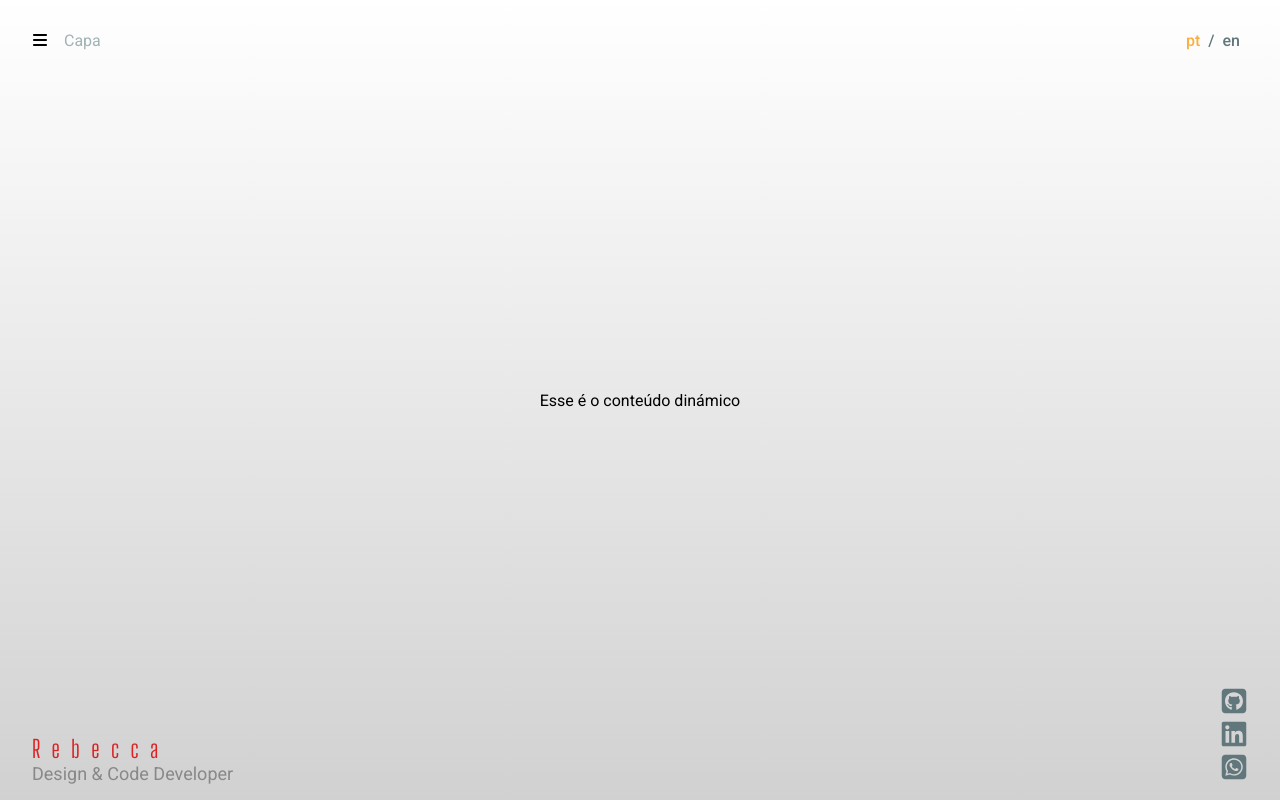
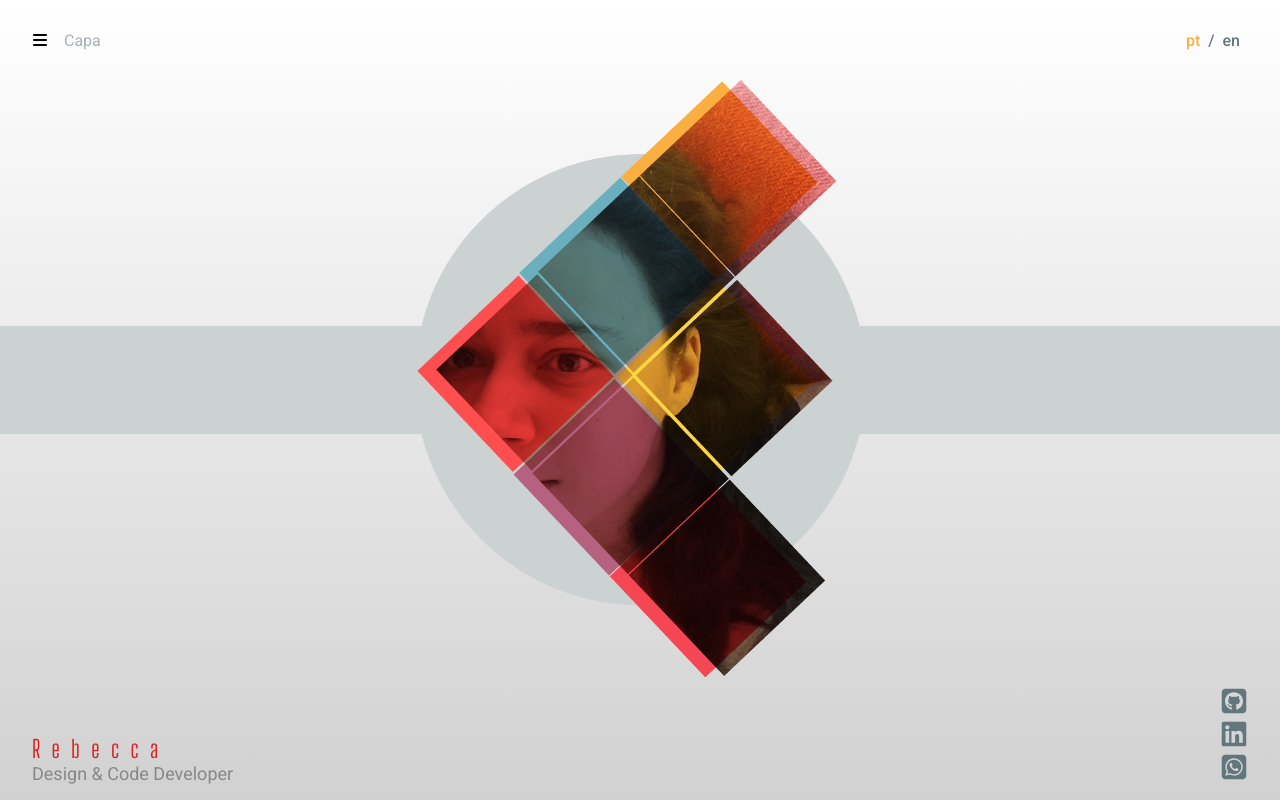
Before and after one commit to azurabeck/rebeccagomes, a Next.js app: page / in a window 1280 px wide. Built offline with nearby package versions, Linux system fonts and the light colour scheme.

Commit message:
fix: image and container size

```diff
--- a/pages/_app.js
+++ b/pages/_app.js
@@ -7,7 +7,7 @@ import Footer from '../src/patterns/Footer'
 import Header from '../src/patterns/Header'
 
 const ComponentWrapper = styled.div`
-  min-height: 80vh;
+  min-height: 75vh;
 `;
 
 export default class MyApp extends App {
--- a/pages/index.js
+++ b/pages/index.js
@@ -1,5 +1,7 @@
 import React from 'react'
 import styled from 'styled-components'
+import Image from "next/image";
+import imageImp from '../src/assets/images/cover.png'
 
 // IMPORTS INFRA
 import Typography from '../src/infra/Typography'
@@ -9,15 +11,49 @@ import Head from '../src/infra/Head'
 const MainWrapper = styled.div`
   align-items: center;
   display: flex;
-  height: 80vh;
+  height: 75vh;
   justify-content: center;
-  padding: 0 ${(props) => { return props.theme.space.hg }};
+  padding: 0;
+  position: relative;
 `
+
+const Decoration = styled.div`
+      width: 100%;
+      height: 18%;
+      background: #CCD1D2;
+      text-align: center;
+      position: relative;
+
+      div {
+        position: absolute;
+        bottom: 0;
+        right: 0;
+        left: 0;
+        margin: 0 auto;
+        height: 0px d;
+
+        span {
+          top: 250px;
+        }
+      }
+`
+
+const Wallpaper = styled.div`
+      background: ${(props) => `url(${props.imageImp.src})`};
+      background-repeat: no-repeat;
+      background-position: center center;
+      background-size: contain;
+      height: 100%;
+      position: absolute;
+      width: 100%;
+`
+
 
 export function MainContainer() {
   return (
       <MainWrapper>
-        Esse é o conteúdo dinámico
+          <Decoration></Decoration>
+          <Wallpaper  imageImp={imageImp}></Wallpaper>
       </MainWrapper>
   )
 }
--- a/src/patterns/Footer/style.js
+++ b/src/patterns/Footer/style.js
@@ -13,7 +13,7 @@ const font = (props) => { return props.theme.fonts.big_shoulder }
 export const FooterWrapper = styled.div`
     align-items: end;
     display: flex;
-    height: calc(10vh - ${md_size});
+    height: calc(15vh - ${md_size});
     justify-content: space-between;
     padding: 0 ${hg_size};
     padding-bottom: ${md_size};
```
Also changed, not shown: pages/contact/index.js (+8 -60 lines), src/assets/images/cover.png (added), src/assets/images/cover_2.png (added).
